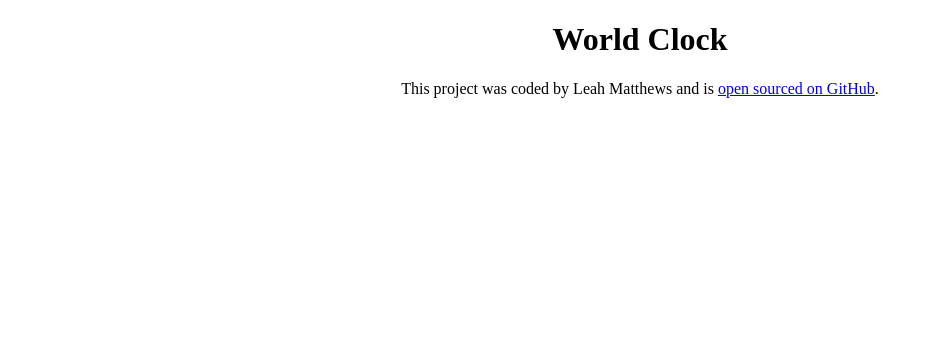
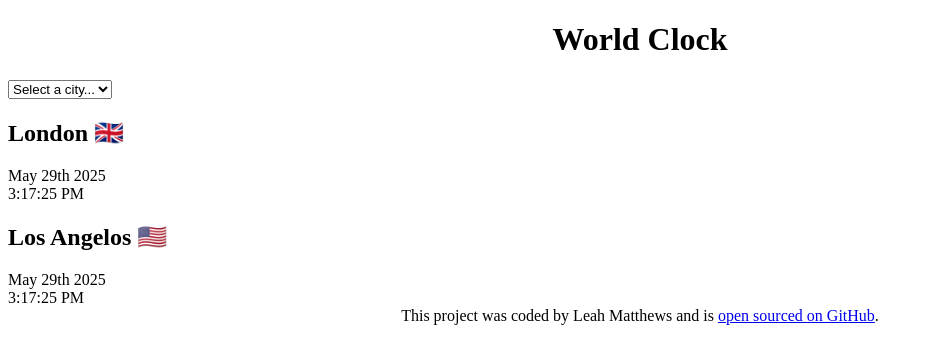
Before and after one commit to leahraquel/world-clock-project, a plain HTML site: page index.html in a window 1280 px wide. Shown: the whole page, without its empty margins (0-933 px from the left). Drawn offline with Linux system fonts and the light colour scheme.

Commit message:
added the basic HTML

```diff
--- a/index.html
+++ b/index.html
@@ -8,7 +8,27 @@
     <title>World Clock - Leah Matthews</title>
   </head>
   <body>
-    <h1>World Clock</h1>
+    <div class="container">
+      <h1>World Clock</h1>
+
+      <select>
+        <option value="">Select a city...</option>
+        <option value="">New York</option>
+        <option value="">Madrid</option>
+        <option value="">Sydney</option>
+      </select>
+
+      <div class="city">
+        <h2>London 🇬🇧</h2>
+        <div class="date">May 29th 2025</div>
+        <div class="time">3:17:25 PM</div>
+      </div>
+      <div class="city">
+        <h2>Los Angelos 🇺🇸</h2>
+        <div class="date">May 29th 2025</div>
+        <div class="time">3:17:25 PM</div>
+      </div>
+    </div>
     <footer>
       This project was coded by Leah Matthews and is
       <a
```
